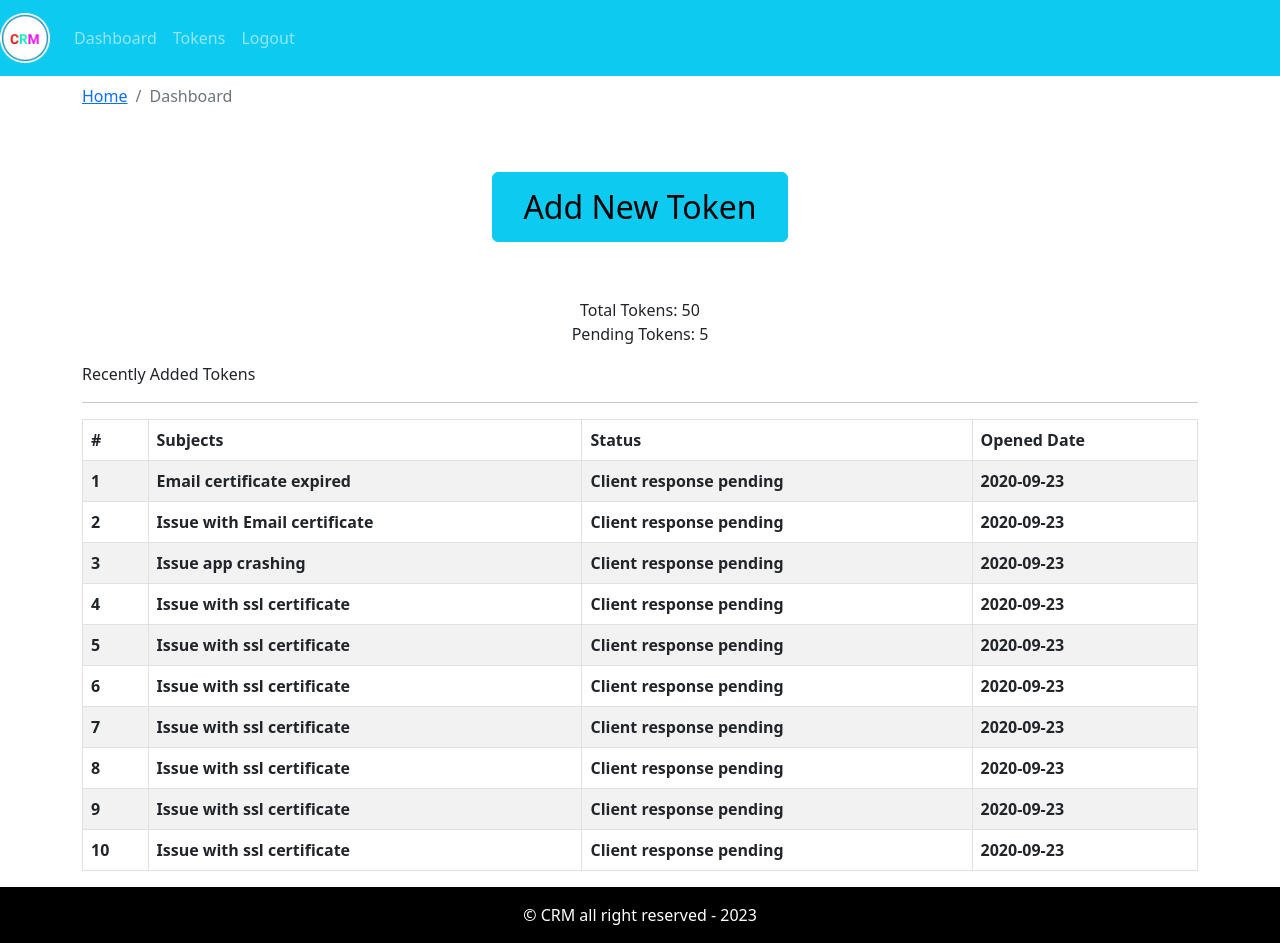
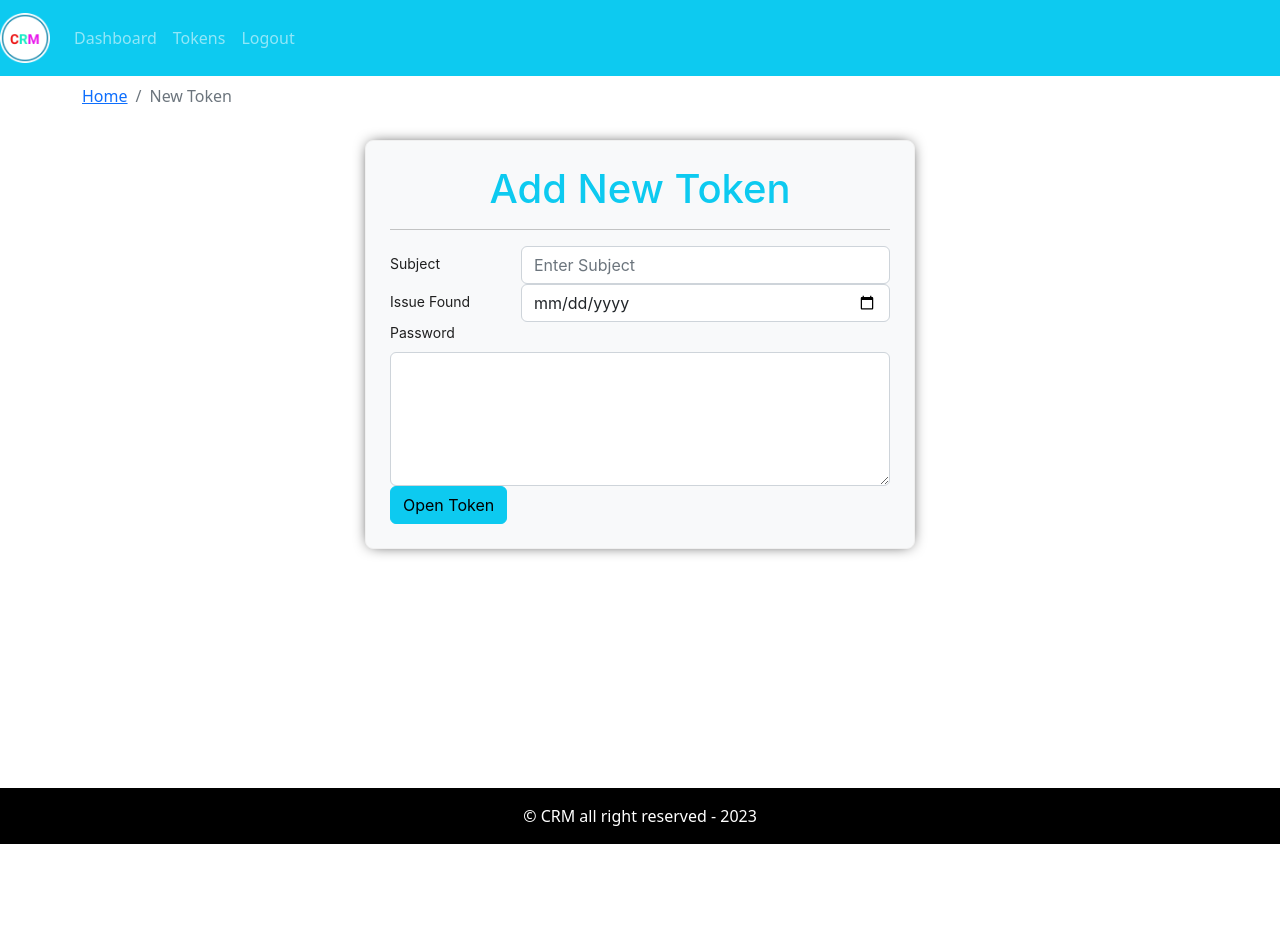
Before and after one commit to sridhar10464/crm-frontend, a React (Create React App) app: page / in a window 1280 px wide. After the commit the page ends 844 px from the top, so only its background shows below. Built offline with nearby package versions, Linux system fonts and the light colour scheme.

Commit message:
add new token form added

```diff
--- a/src/App.js
+++ b/src/App.js
@@ -1,15 +1,17 @@
 import React from 'react';
 import './App.css';
-import { Entry } from './page/entry/EntryPage';
+// import { Entry } from './page/entry/EntryPage';
 import { DefaultLayout } from './Layout/DefaultLayout';
-import { Dashboard } from './page/dashboard/Dashboard';
+// import { Dashboard } from './page/dashboard/Dashboard';
+import { AddToken } from './page/new-token/AddToken';
 
 function App() {
   return (
     <div className="App">
       {/* <Entry /> */}
       <DefaultLayout>
-        <Dashboard />
+        {/* <Dashboard /> */}
+        <AddToken />
       </DefaultLayout>
     </div>
   );
--- /dev/null
+++ b/src/components/Add-token-form/AddTokenForm.js
@@ -0,0 +1,110 @@
+import React, {useEffect, useState} from 'react';
+// import { PropTypes } from 'prop-types';
+import { Card } from 'antd';
+import { Button, Col, Form, Row } from 'react-bootstrap';
+import "../Add-token-form/AddTokenFormStyle.css";
+import { shortText } from '../../utils/validation';
+
+const initialFormData = {
+  subject: "",
+  issueDate: "",
+  details: "",
+};
+
+const initialFormError = {
+  subject: false,
+  issueDate: false,
+  details: false,
+};
+
+export const AddTokenForm = () => {
+  const [formData, setFormData] = useState(initialFormData)
+  const [formDataError, setFormDataError] = useState(initialFormError)
+  useEffect(() => {}, [formData, formDataError])
+
+    const handleOnChange = (e) => {
+        const { name, value } = e.target;
+
+        setFormData({
+            ...formData,
+            [name]: value,
+        });
+        // console.log(name, value);
+    }
+
+    const handleOnSubmit = async (e) => {
+      e.preventDefault()
+
+      setFormDataError(initialFormError);
+
+      const isSubjectValid = await shortText(formData.subject);
+
+      setFormDataError({
+        ...initialFormError,
+        subject: !isSubjectValid,
+      });
+
+        console.log("Form submit request received", formData);
+    }
+
+  return (
+  <Card className='mt-3 add-new-ticket bg-light'>
+  <h1 className='text-info text-center'>Add New Token</h1>
+  <hr />
+    <Form autoComplete="off" onSubmit={handleOnSubmit}>
+                <Form.Group as={Row}>
+                    <Form.Label column sm={3}>Subject</Form.Label>
+                    <Col sm={9}>
+                    <Form.Control
+                        name='subject'
+                        value={formData.subject}
+                        maxLength="100"
+                        onChange={handleOnChange}
+                        placeholder='Enter Subject'
+                        required
+                    />
+                    <Form.Text className="text-danger">
+                      {formDataError.subject && "Subject is required!"}
+                    </Form.Text>
+                    </Col>
+                </Form.Group>
+                <Form.Group as={Row}>
+                    <Form.Label column sm={3}>Issue Found</Form.Label>
+                    <Col sm={9}>
+                    <Form.Control
+                        type='date'
+                        name='issueDate'
+                        value={formData.issueDate}
+                        onChange={handleOnChange}
+                        required
+                    />
+                    </Col>
+                </Form.Group>
+                <Form.Group>
+                    <Form.Label>Password</Form.Label>
+                    <Form.Control
+                        as="textarea"
+                        name='details'
+                        rows="5"
+                        value={formData.details}
+                        onChange={handleOnChange}
+                        required
+                    />
+                </Form.Group>
+                    <Button type="submit" variant="info" block="true">
+                    Open Token
+                    </Button>
+
+              </Form>
+  </Card>
+  )
+}
+
+// AddTokenForm.propTypes = {
+//   handleOnSubmit: PropTypes.func.isRequired,
+//   handleOnChange: PropTypes.func.isRequired,
+//   formData: PropTypes.object.isRequired,
+  // formSwitcher: PropTypes.func.isRequired,
+  // email: PropTypes.string.isRequired,
+  // password: PropTypes.string.isRequired,
+// }
--- /dev/null
+++ b/src/components/Add-token-form/AddTokenFormStyle.css
@@ -0,0 +1,7 @@
+.add-new-ticket {
+    max-width: 550px;
+    margin-left: auto;
+    margin-right: auto;
+
+    box-shadow: 0px 0px 15px -5px black;
+  }
--- /dev/null
+++ b/src/page/new-token/AddToken.js
@@ -0,0 +1,50 @@
+import React, { useState } from 'react'
+import { Col, Container, Row } from 'react-bootstrap'
+import { PageBreadcrumb } from '../../components/breadcrumb/Breadcrumb'
+import { AddTokenForm } from '../../components/Add-token-form/AddTokenForm'
+
+// const initialFormData = {
+//     subject: "",
+//     issueDate: "",
+//     details: "",
+// };
+
+export const AddToken = () => {
+    // const [formData, setFormData] = useState(initialFormData)
+
+    // const handleOnChange = (e) => {
+    //     const { name, value } = e.target;
+
+    //     setFormData({
+    //         ...initialFormData,
+    //         [name]: value,
+    //     });
+    //     console.log(name, value);
+    // }
+
+    // const handleOnSubmit = e => {
+    //     e.preventDefault()
+
+    //     console.log("Form submit request received");
+    // }
+
+  return (
+    <Container>
+        <Row>
+            <Col>
+                <PageBreadcrumb page="New Token" />
+            </Col>
+        </Row>
+
+        <Row>
+            <Col>
+                <AddTokenForm
+                    // handleOnSubmit={handleOnSubmit}
+                    // handleOnChange={handleOnChange}
+                    // formData={formData}
+                />
+            </Col>
+        </Row>
+    </Container>
+  )
+}
--- /dev/null
+++ b/src/utils/validation.js
@@ -0,0 +1,3 @@
+export const shortText = (str) => {
+    return str.length >= 3 && str.length <= 100;
+  };
```
